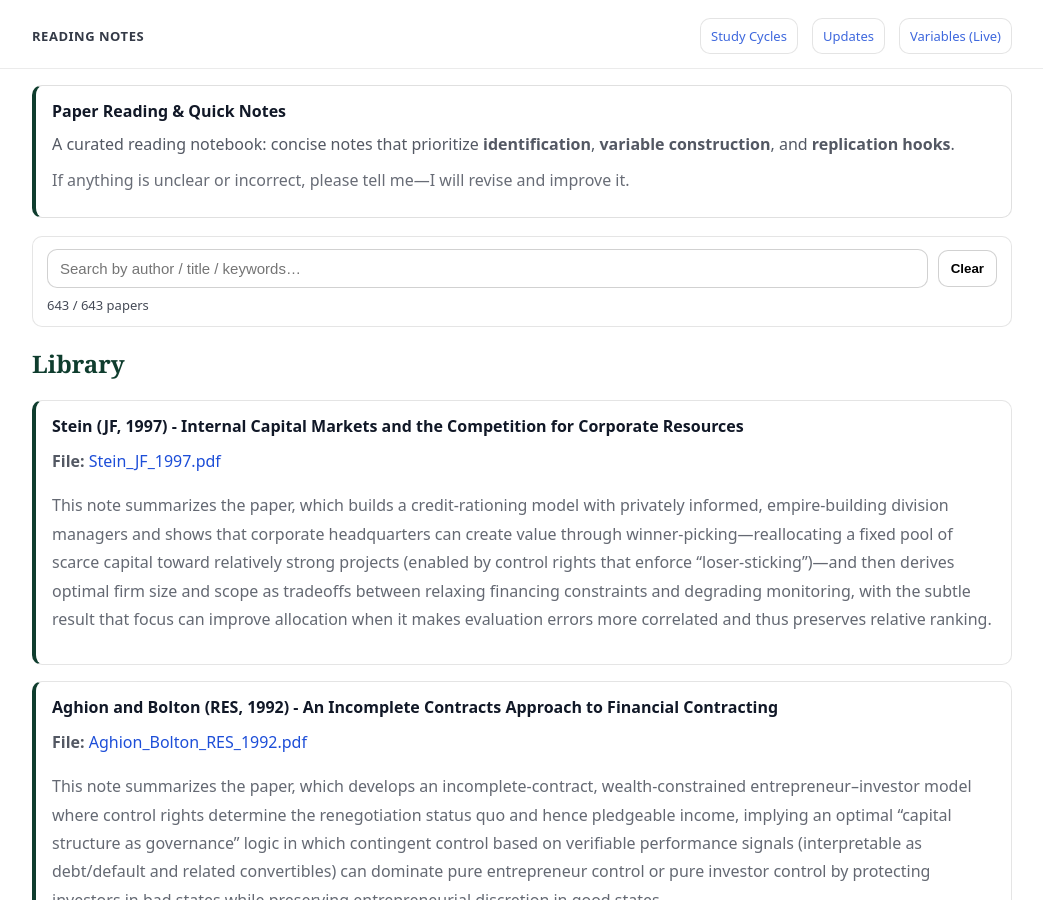
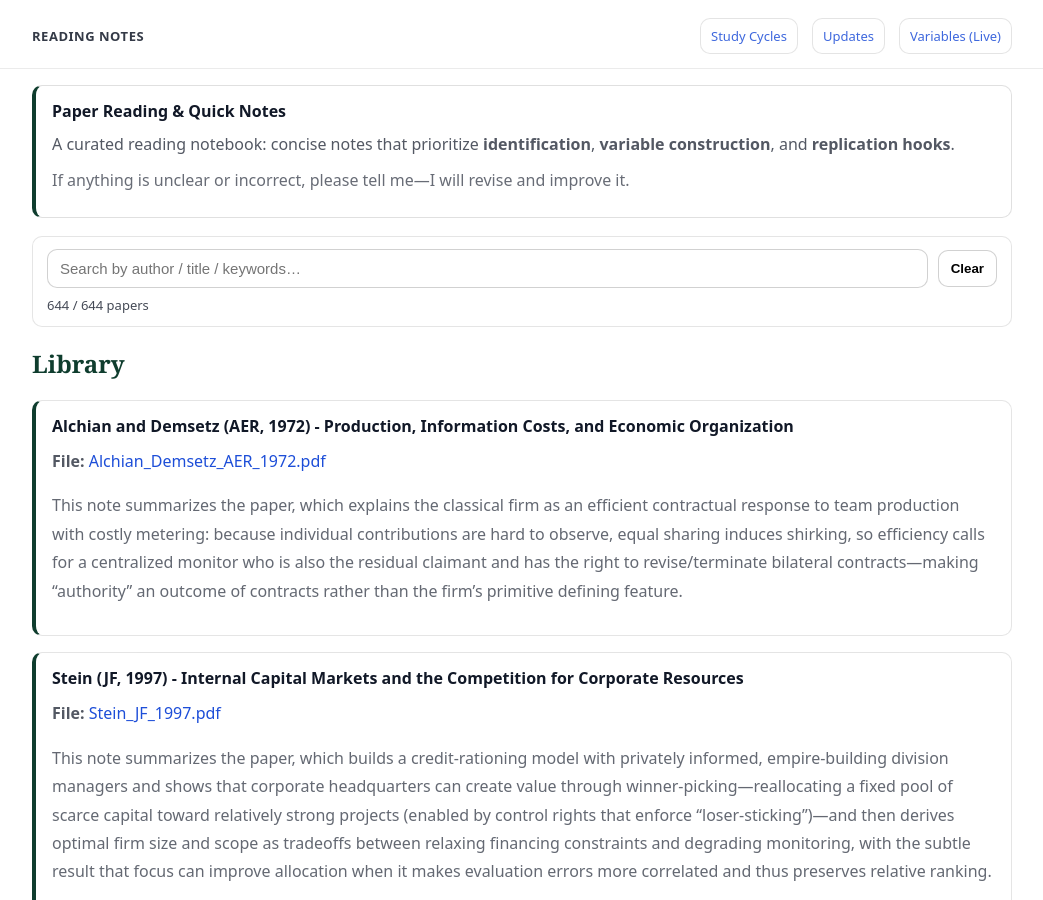
Before and after one commit to yaxinzn/study-archive, a Jekyll site: the page built from reading/index.md, in a window 1280 px wide and 900 px high. Shown: the whole window, without its empty margins (118-1161 px from the left). Built offline with Jekyll 4.4.1, drawn with Linux system fonts in a browser that asks for light colours.

Commit message:
Reading: add/update Alchian_Demsetz_AER_1972.pdf

```diff
--- a/_data/reading.yml
+++ b/_data/reading.yml
@@ -1,3 +1,7 @@
+- title: "Alchian and Demsetz (AER, 1972) - Production, Information Costs, and Economic Organization"
+  file: "Alchian_Demsetz_AER_1972.pdf"
+  desc: "This note summarizes the paper, which explains the classical firm as an efficient contractual response to team production with costly metering: because individual contributions are hard to observe, equal sharing induces shirking, so efficiency calls for a centralized monitor who is also the residual claimant and has the right to revise/terminate bilateral contracts—making “authority” an outcome of contracts rather than the firm’s primitive defining feature."
+
 - title: "Stein (JF, 1997) - Internal Capital Markets and the Competition for Corporate Resources"
   file: "Stein_JF_1997.pdf"
   desc: "This note summarizes the paper, which builds a credit-rationing model with privately informed, empire-building division managers and shows that corporate headquarters can create value through winner-picking—reallocating a fixed pool of scarce capital toward relatively strong projects (enabled by control rights that enforce “loser-sticking”)—and then derives optimal firm size and scope as tradeoffs between relaxing financing constraints and degrading monitoring, with the subtle result that focus can improve allocation when it makes evaluation errors more correlated and thus preserves relative ranking."
```
Also changed, not shown: 1 other file.
